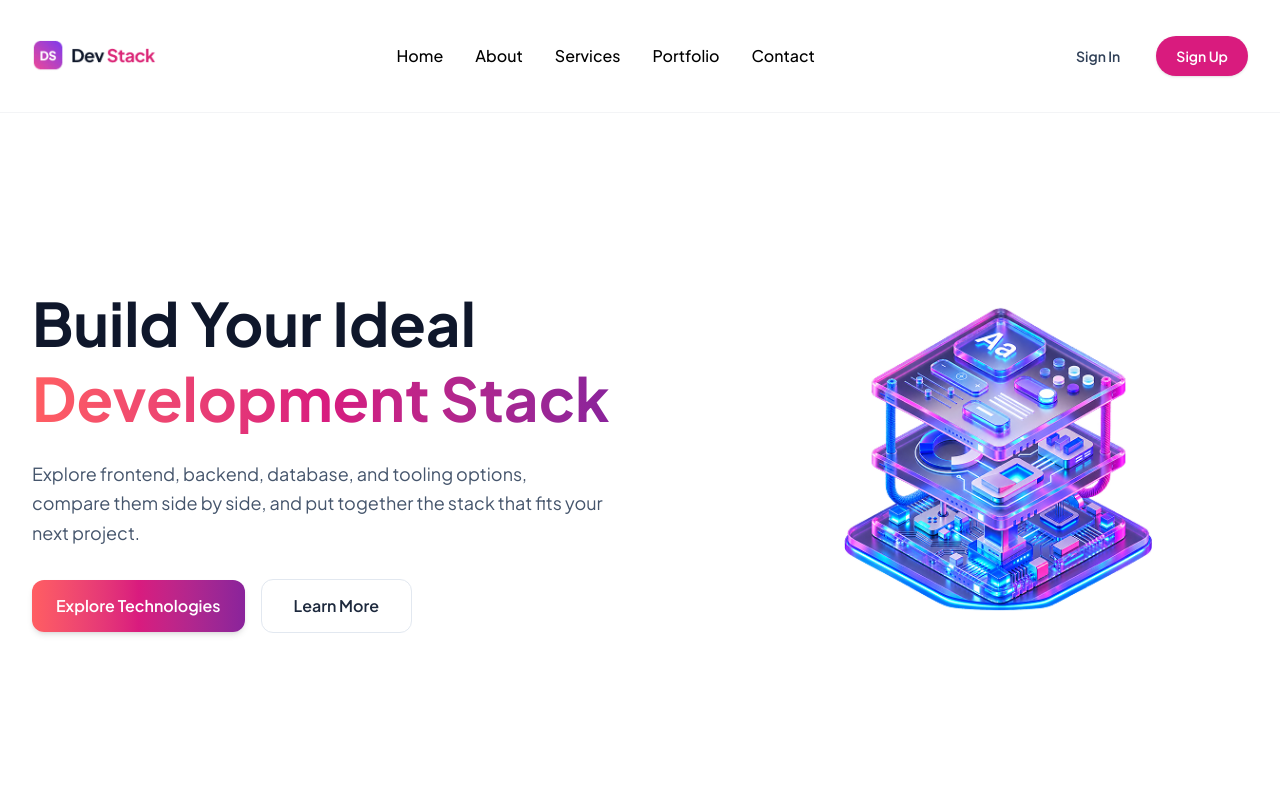
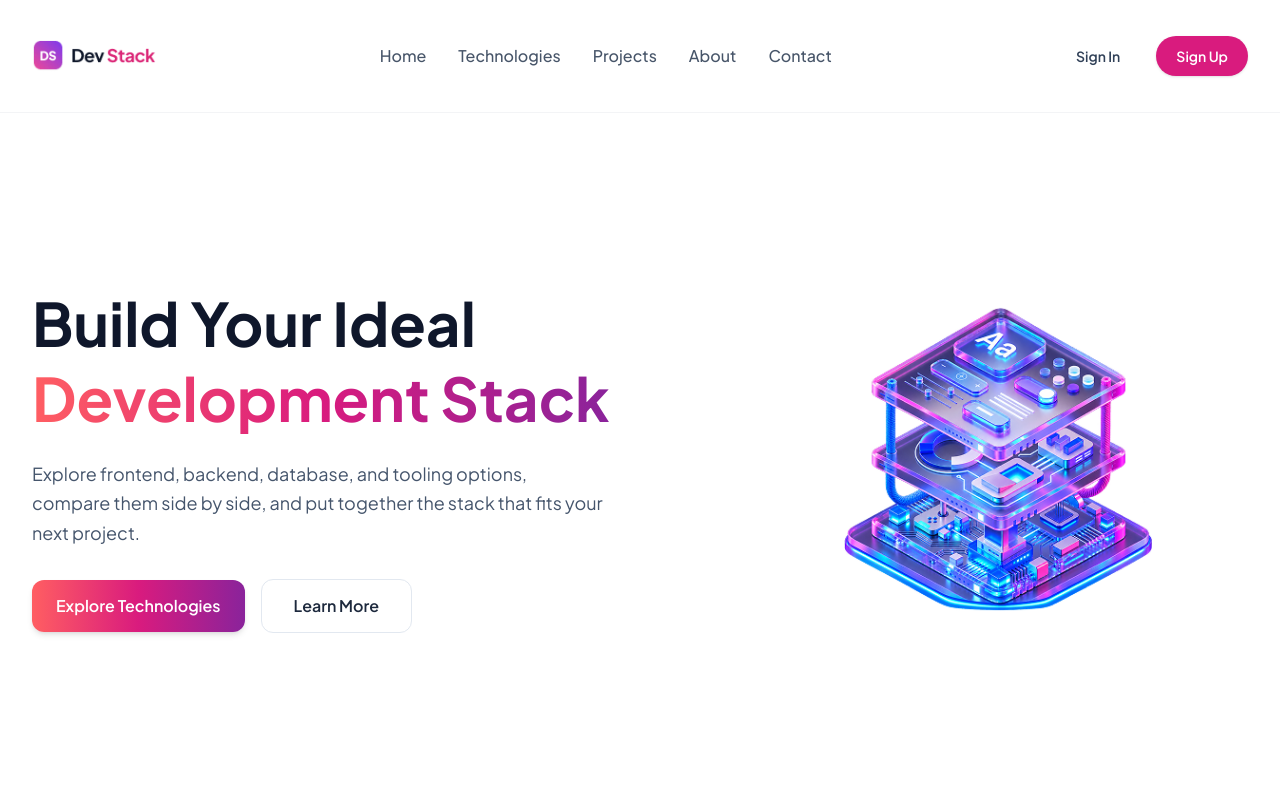
Before and after one commit to SazidHasan2003/dev-stack-app, a React (Vite) app: page / in a window 1280 px wide. Shown: the top 800 px of the page. Built offline with nearby package versions, Linux system fonts and the light colour scheme.

Commit message:
fixing some css and fixing navbar issue

```diff
--- a/src/component/Hero.tsx
+++ b/src/component/Hero.tsx
@@ -7,10 +7,8 @@ function Hero() {
         {/* Left  */}
         <div className="space-y-6 text-center md:text-left">
           <h1 className="text-4xl sm:text-5xl lg:text-6xl font-bold leading-tight">
-            <span className="text-slate-900 block">Build Your Ideal</span>
-            <span className="bg-linear-to-r from-[#FF5E62] via-[#D91B7E] to-[#8A239B] bg-clip-text text-transparent">
-              Development Stack
-            </span>
+            <span className="text-slate-900 block ">Build Your Ideal</span>
+            <span className="brand-gradient-text">Development Stack</span>
           </h1>
 
           <p className="text-slate-600 text-base sm:text-lg max-w-xl leading-relaxed mx-auto md:mx-0">
@@ -21,7 +19,7 @@ function Hero() {
 
           {/* Buttons */}
           <div className="flex flex-wrap items-center justify-center md:justify-start gap-4 pt-2">
-            <button className="px-6 py-3.5 text-sm sm:text-base font-semibold text-white bg-linear-to-r from-[#FF5E62] via-[#D91B7E] to-[#8A239B] hover:opacity-90 rounded-xl transition duration-200 shadow-md cursor-pointer">
+            <button className="px-6 py-3.5 text-sm sm:text-base font-semibold text-white brand-gradient hover:opacity-90 rounded-xl transition duration-200 shadow-md cursor-pointer">
               Explore Technologies
             </button>
             <button className="px-8 py-3.5 text-sm sm:text-base font-semibold text-slate-800 border border-slate-200 bg-white hover:bg-slate-50 rounded-xl transition duration-200 cursor-pointer">
--- a/src/component/Navbar.tsx
+++ b/src/component/Navbar.tsx
@@ -20,30 +20,30 @@ function Navbar() {
           <div className="logo md:hidden flex items-center">
             <img src={logo} alt="navbar logo" className="h-8 w-auto" />
           </div>
-          <div className="hidden md:flex items-center text-[#475569]-500 space-x-8">
+          <div className="hidden md:flex items-center text-[#475569] space-x-8">
             <a
               href="#home"
-              className="hover:text-[#DB2777]-500 font-medium transition-colors"
+              className="hover:text-[#DB2777] font-medium transition-colors"
             >
               Home
             </a>
             <a
-              href="#about"
+              href="#Technologies"
+              className="hover:text-[#DB2777] font-medium transition-colors"
+            >
+              Technologies
+            </a>
+            <a
+              href="#Projects"
+              className="hover:text-[#DB2777] font-medium transition-colors"
+            >
+              Projects
+            </a>
+            <a
+              href="#About"
               className="hover:text-[#DB2777] font-medium transition-colors"
             >
               About
-            </a>
-            <a
-              href="#services"
-              className="hover:text-[#DB2777] font-medium transition-colors"
-            >
-              Services
-            </a>
-            <a
-              href="#portfolio"
-              className="hover:text-[#DB2777] font-medium transition-colors"
-            >
-              Portfolio
             </a>
             <a
               href="#contact"
--- a/src/index.css
+++ b/src/index.css
@@ -2,3 +2,18 @@
 @theme {
   --font-sans: "Plus Jakarta Sans", sans-serif;
 }
+
+:root {
+  --brand-gradient: linear-gradient(to right, #ff5e62, #d91b7e, #8a239b);
+}
+
+.brand-gradient {
+  background: var(--brand-gradient);
+}
+
+.brand-gradient-text {
+  background: var(--brand-gradient);
+  background-clip: text;
+  -webkit-background-clip: text;
+  color: transparent;
+}
```
